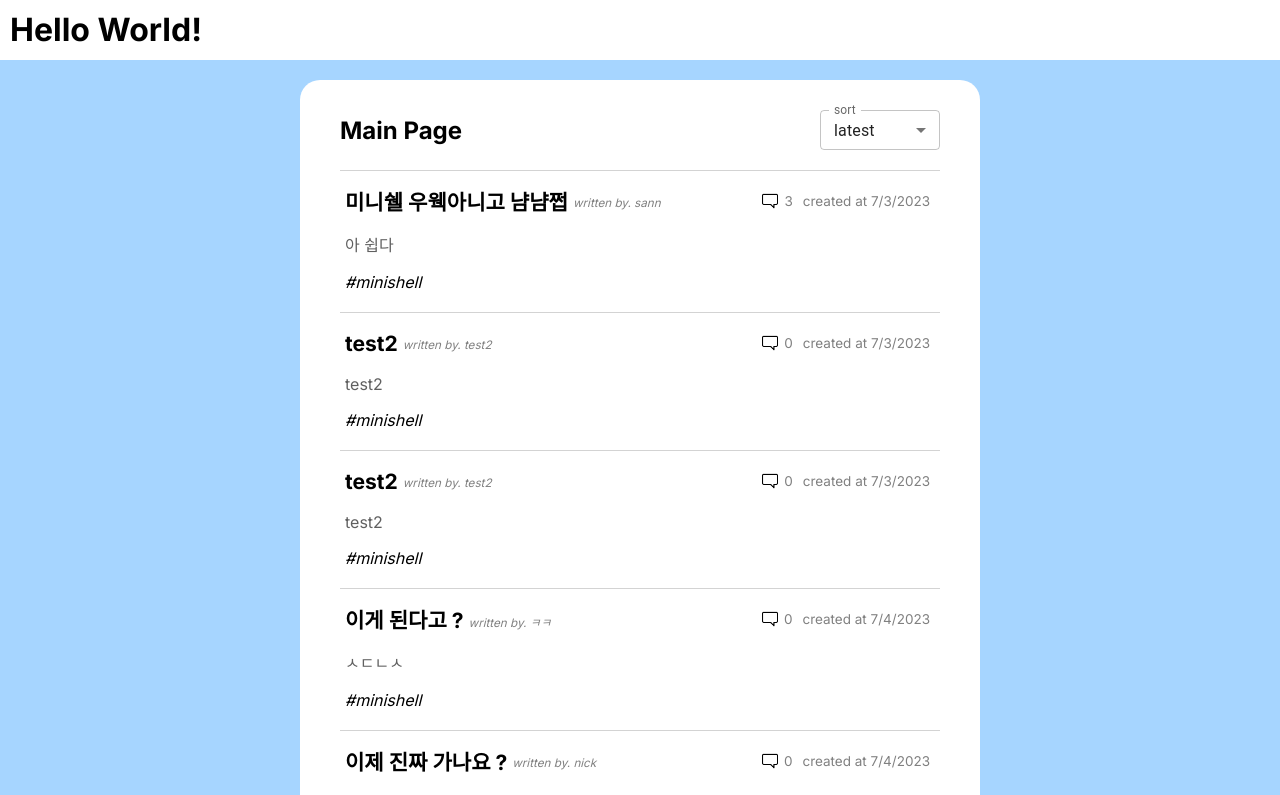
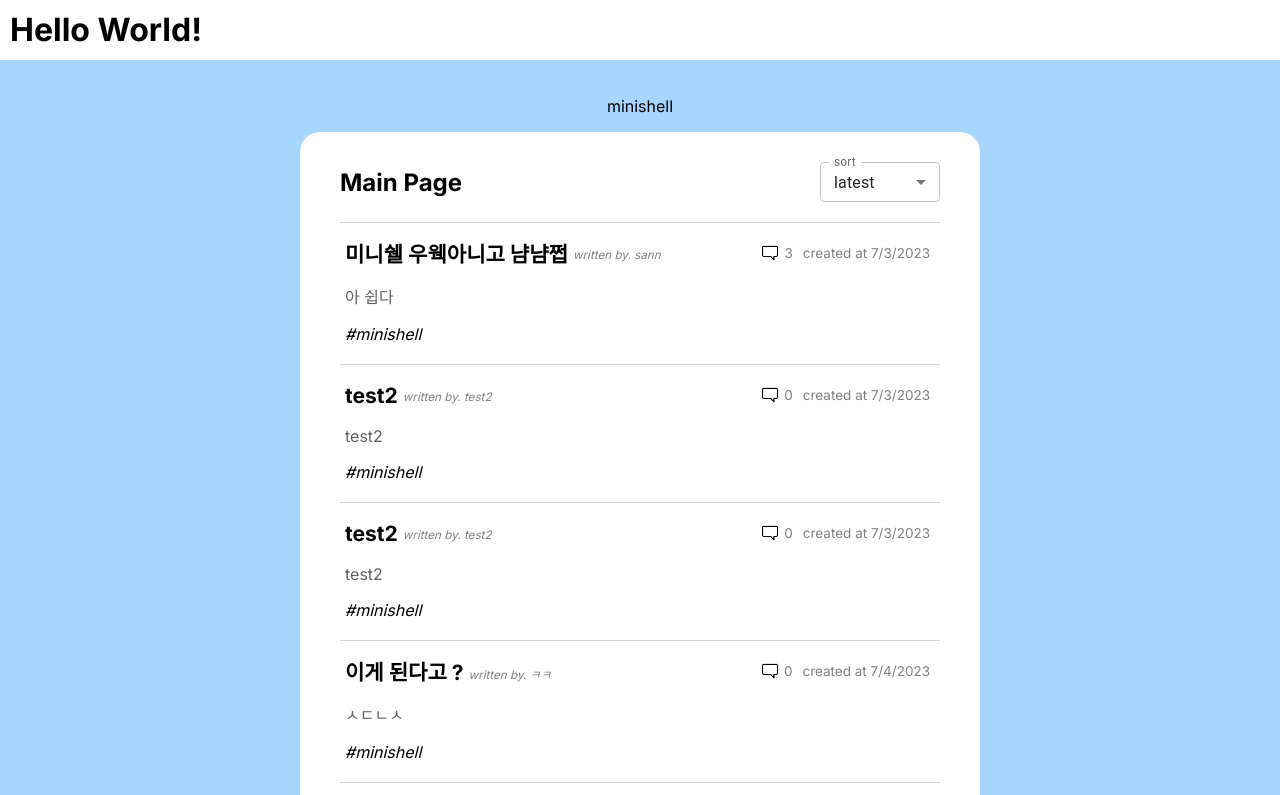
Before and after one commit to peer-42seoul/final-mission-C, a Next.js app in the folder front-end/: page / in a window 1280 px wide. Shown: the top 795 px of the page. Built offline with nearby package versions, Linux system fonts and the light colour scheme.

Commit message:
feat: Implemented Category item list

```diff
--- a/front-end/src/app/page.tsx
+++ b/front-end/src/app/page.tsx
@@ -8,6 +8,7 @@ import Pagination from "@mui/material/Pagination";
 import { useState } from "react";
 import { SortType } from "../types/sort";
 import SortSelect from "../components/sortSelect";
+import CategoryItemList from "@/components/category/categoryItemList";
 
 export default function Home() {
   const res = {
@@ -164,6 +165,9 @@ export default function Home() {
 
   return (
     <div className={styles.main}>
+      <div>
+        <CategoryItemList />
+      </div>
       <div className={styles.mainContent}>
         <div className={styles.mainTitle}>
           <h2>Main Page</h2>
--- a/front-end/src/components/category/categoryItem.tsx
+++ b/front-end/src/components/category/categoryItem.tsx
@@ -1,12 +1,14 @@
+import Button from "@/components/common/button-right-bottom-border";
+
 const CategoryItem: React.FC<{
-  category: string;
+  categoryName: string;
   selected: string;
   setSelected: (selected: string) => void;
 }> = (props) => {
   return (
-    <div>
-      <p>#{props.category}</p>
-    </div>
+    <Button>
+      <p>{props.categoryName}</p>
+    </Button>
   );
 };
 
--- a/front-end/src/components/category/categoryItemList.tsx
+++ b/front-end/src/components/category/categoryItemList.tsx
@@ -1,10 +1,23 @@
 import { Categories } from "@/types/categories";
+import CategoryItem from "./categoryItem";
 const CategoryItemList: React.FC<{
   selected: string;
   setSelected: (selected: string) => void;
 }> = (props) => {
-  const categories = Object.keys.(Categories);
-  return <div>{categories.map((category) => )}</div>;
+  const categories: string[] = Object.values(Categories) as string[];
+  return (
+    <div>
+      {categories.map((category) => {
+        return (
+          <CategoryItem
+            selected={props.selected}
+            setSelected={props.setSelected}
+            categoryName={category}
+          />
+        );
+      })}
+    </div>
+  );
 };
 
 export default CategoryItemList;
```
